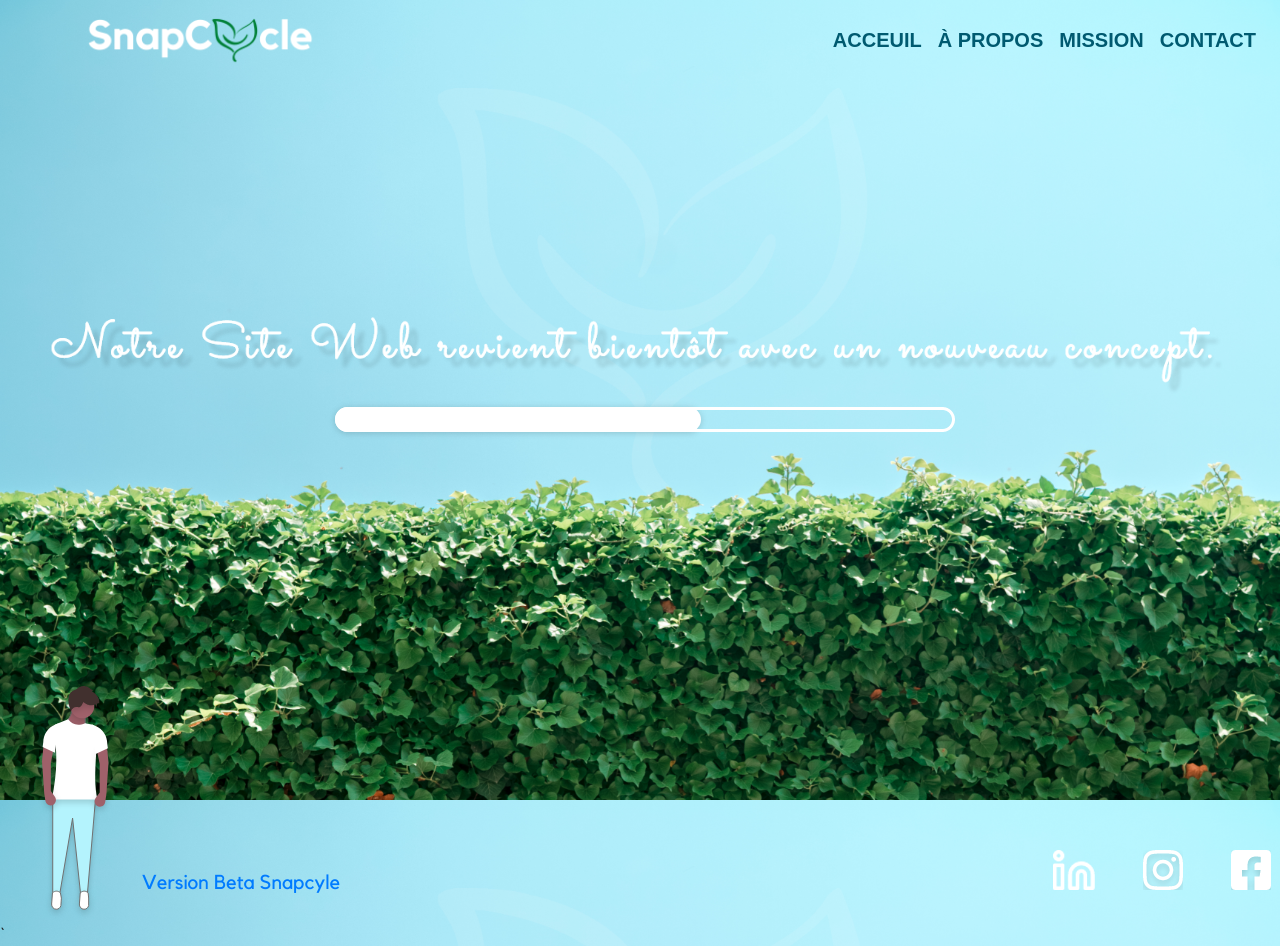
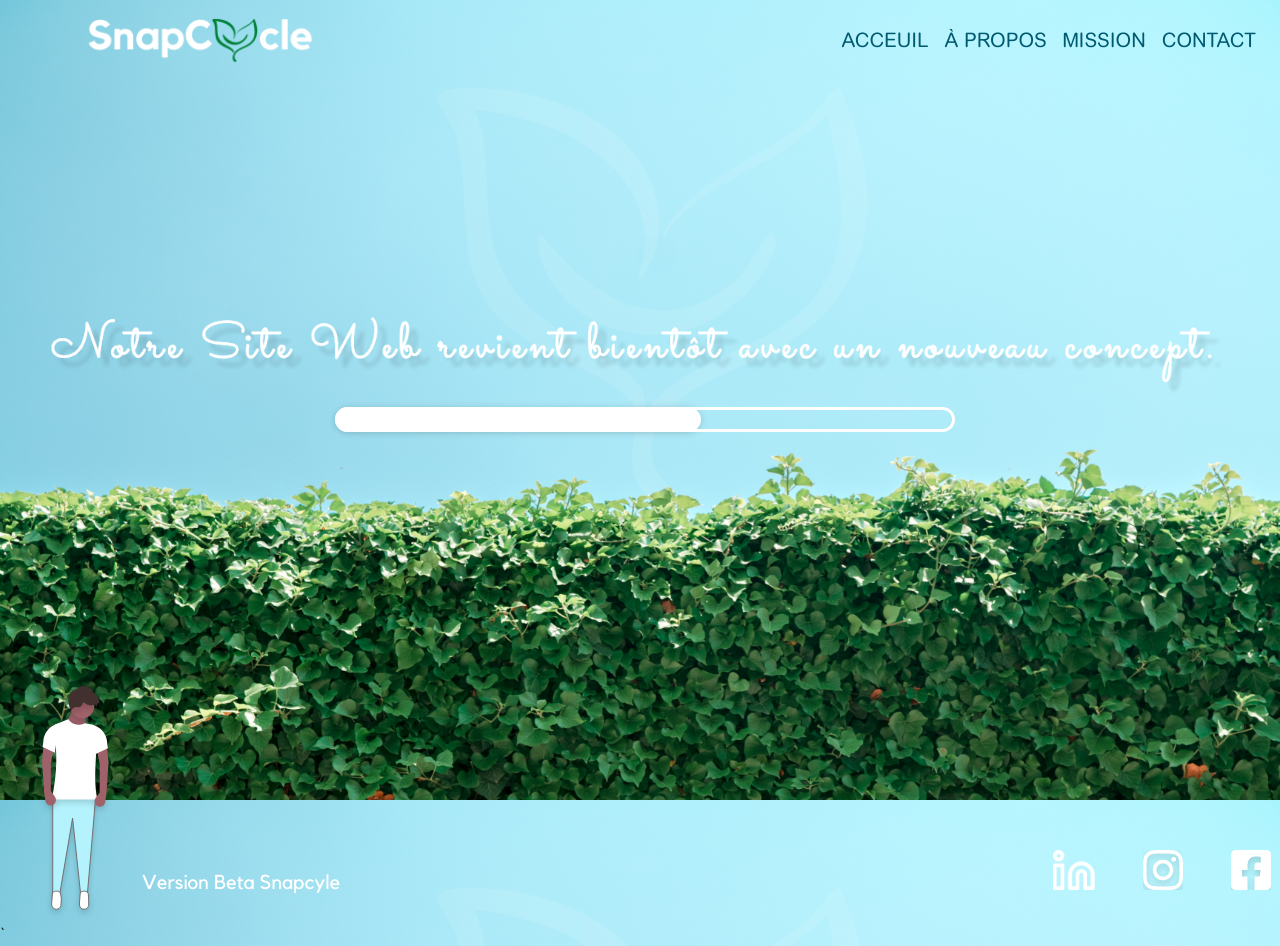
Before and after one commit to KenH2021/snapCycle_deploy, a Django app: page / in a window 1280 px wide. Run offline with Django 4.2, Linux system fonts and the light colour scheme; some libraries are stand-ins or nearby versions.

Commit message:
welcome page kind of done

```diff
--- a/snapcycle/static/css/style.css
+++ b/snapcycle/static/css/style.css
@@ -7,14 +7,20 @@
     font-family: 'Sacramento-Regular';
     src: url('../font/Sacramento-Regular.ttf') format("truetype");
 }
+@font-face {
+    font-family: 'Arial Rounded MT';
+    src: url('../font/Arial_Rounded_MT.ttf') format("truetype");
+}
 .nav-link {
     color: #005A70!important;
     font-size: 20;
-    font-weight: bold;
-    font-family:'Arial Rounded MT', Arial, sans-serif;
+    font-family:'Arial Rounded MT', Arial,sans-serif;
 
 }
-
+a, a:hover, a:focus, a:active {
+    text-decoration: none;
+    color: white;
+}
 .beta{
     font-size: 20;
     font-family:'Kollektif', 'Times New Roman', sans-serif;
```
Also changed, not shown: snapcycle/static/font/Arial_Rounded_MT.ttf (added), 1 other file.
